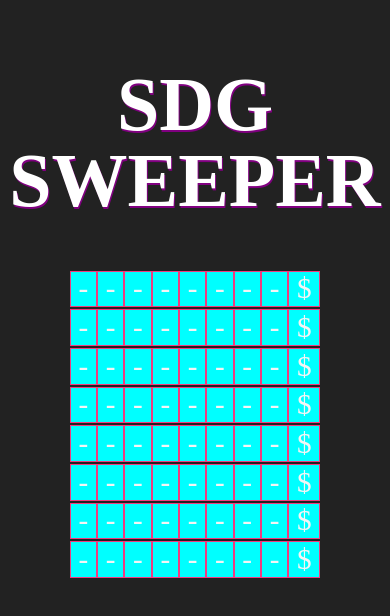
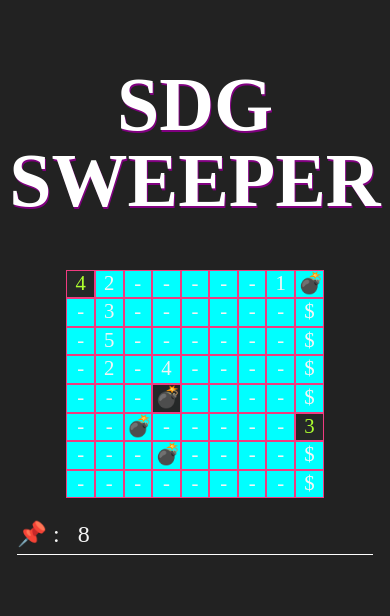
Before and after one commit to TatyCat/sweeper, a React (Create React App) app: page / in a window 390 px wide. Shown: the top 616 px of the page. Built offline with nearby package versions, Linux system fonts and the light colour scheme; a web font is replaced by a local one.

Commit message:
better responsiveness added along with marker/flag

```diff
--- a/src/components/GameBoard.js
+++ b/src/components/GameBoard.js
@@ -4,88 +4,90 @@ class GameBoard extends Component {
   render() {
     return (
       <main>
-        <td>
-          <tr> {" - "}</tr>
-          <tr> {" - "}</tr>
-          <tr> {" - "}</tr>
-          <tr> {" - "}</tr>
-          <tr> {" - "}</tr>
-          <tr> {" - "}</tr>
-          <tr> {" - "}</tr>
-          <tr> {" - "}</tr>
-          <tr> {" $ "}</tr>
-        </td>
-        <td>
-          <tr> {" - "}</tr>
-          <tr> {" - "}</tr>
-          <tr> {" - "}</tr>
-          <tr> {" - "}</tr>
-          <tr> {" - "}</tr>
-          <tr> {" - "}</tr>
-          <tr> {" - "}</tr>
-          <tr> {" - "}</tr>
-          <tr> {" $ "}</tr>
-        </td><td>
-          <tr> {" - "}</tr>
-          <tr> {" - "}</tr>
-          <tr> {" - "}</tr>
-          <tr> {" - "}</tr>
-          <tr> {" - "}</tr>
-          <tr> {" - "}</tr>
-          <tr> {" - "}</tr>
-          <tr> {" - "}</tr>
-          <tr> {" $ "}</tr>
-        </td><td>
-          <tr> {" - "}</tr>
-          <tr> {" - "}</tr>
-          <tr> {" - "}</tr>
-          <tr> {" - "}</tr>
-          <tr> {" - "}</tr>
-          <tr> {" - "}</tr>
-          <tr> {" - "}</tr>
-          <tr> {" - "}</tr>
-          <tr> {" $ "}</tr>
-        </td><td>
-          <tr> {" - "}</tr>
-          <tr> {" - "}</tr>
-          <tr> {" - "}</tr>
-          <tr> {" - "}</tr>
-          <tr> {" - "}</tr>
-          <tr> {" - "}</tr>
-          <tr> {" - "}</tr>
-          <tr> {" - "}</tr>
-          <tr> {" $ "}</tr>
-        </td><td>
-          <tr> {" - "}</tr>
-          <tr> {" - "}</tr>
-          <tr> {" - "}</tr>
-          <tr> {" - "}</tr>
-          <tr> {" - "}</tr>
-          <tr> {" - "}</tr>
-          <tr> {" - "}</tr>
-          <tr> {" - "}</tr>
-          <tr> {" $ "}</tr>
-        </td><td>
-          <tr> {" - "}</tr>
-          <tr> {" - "}</tr>
-          <tr> {" - "}</tr>
-          <tr> {" - "}</tr>
-          <tr> {" - "}</tr>
-          <tr> {" - "}</tr>
-          <tr> {" - "}</tr>
-          <tr> {" - "}</tr>
-          <tr> {" $ "}</tr>
-        </td><td>
-          <tr> {" - "}</tr>
-          <tr> {" - "}</tr>
-          <tr> {" - "}</tr>
-          <tr> {" - "}</tr>
-          <tr> {" - "}</tr>
-          <tr> {" - "}</tr>
-          <tr> {" - "}</tr>
-          <tr> {" - "}</tr>
-          <tr> {" $ "}</tr>
-        </td>
+        <tr>
+          <td className="boom"> {" 4 "}</td>
+          <td> {" 2 "}</td>
+          <td> {" - "}</td>
+          <td> {" - "}</td>
+          <td> {" - "}</td>
+          <td> {" - "}</td>
+          <td> {" - "}</td>
+          <td> {" 1 "}</td>
+          <td> {" 💣 "}</td>
+        </tr>
+        <tr>
+          <td> {" - "}</td>
+          <td> {" 3 "}</td>
+          <td> {" - "}</td>
+          <td> {" - "}</td>
+          <td> {" - "}</td>
+          <td> {" - "}</td>
+          <td> {" - "}</td>
+          <td> {" - "}</td>
+          <td> {" $ "}</td>
+        </tr><tr>
+          <td> {" - "}</td>
+          <td> {" 5 "}</td>
+          <td> {" - "}</td>
+          <td> {" - "}</td>
+          <td> {" - "}</td>
+          <td> {" - "}</td>
+          <td> {" - "}</td>
+          <td> {" - "}</td>
+          <td> {" $ "}</td>
+        </tr><tr>
+          <td> {" - "}</td>
+          <td> {" 2 "}</td>
+          <td> {" - "}</td>
+          <td> {" 4 "}</td>
+          <td> {" - "}</td>
+          <td> {" - "}</td>
+          <td> {" - "}</td>
+          <td> {" - "}</td>
+          <td> {" $ "}</td>
+        </tr><tr>
+          <td> {" - "}</td>
+          <td> {" - "}</td>
+          <td> {" - "}</td>
+          <td className="boom"> {" 💣 "}</td>
+          <td> {" - "}</td>
+          <td> {" - "}</td>
+          <td> {" - "}</td>
+          <td> {" - "}</td>
+          <td> {" $ "}</td>
+        </tr><tr>
+          <td> {" - "}</td>
+          <td> {" - "}</td>
+          <td> {" 💣 "}</td>
+          <td> {" - "}</td>
+          <td> {" - "}</td>
+          <td> {" - "}</td>
+          <td> {" - "}</td>
+          <td> {" - "}</td>
+          <td className="boom"> {" 3 "}</td>
+        </tr><tr>
+          <td> {" - "}</td>
+          <td> {" - "}</td>
+          <td> {" - "}</td>
+          <td> {" 💣 "}</td>
+          <td> {" - "}</td>
+          <td> {" - "}</td>
+          <td> {" - "}</td>
+          <td> {" - "}</td>
+          <td> {" $ "}</td>
+        </tr><tr>
+          <td> {" - "}</td>
+          <td> {" - "}</td>
+          <td> {" - "}</td>
+          <td> {" - "}</td>
+          <td> {" - "}</td>
+          <td> {" - "}</td>
+          <td> {" - "}</td>
+          <td> {" - "}</td>
+          <td> {" $ "}</td>
+        </tr>
+        <p >{"📌: "}
+          <span id="flags"> {" 8"} </span></p>
       </main>
     )
   }
--- a/src/index.css
+++ b/src/index.css
@@ -31,17 +31,35 @@ main {
   margin: 2vw;
 }
 
-td {
+tr {
   color: whitesmoke;
   display: flex;
   flex: nowrap column;
   justify-content: center;
+  padding: 0;
+  cursor: pointer;
 }
 
-tr {
-  font-size: calc(3vh + 1vw);
+td {
+  font-size: calc(2vh + 1vw);
   margin: 0;
-  padding: .7vw 2vw;
+  padding: .5vw;
+  width: calc(2vh + 1.5vw);
+  height: calc(2vh + 1.5vw);
   background-color: cyan;
   border: 1.5px rgb(240, 59, 128) solid;
+  text-align: center;
 }
+
+p {
+  font-size: calc(1.5rem);
+  color: whitesmoke;
+  letter-spacing: .5ch;
+  border-bottom: 1px solid white;
+  padding-bottom: .5rem;
+}
+
+.boom {
+  background-color: rgba(39, 43, 43, 0.699);
+  color: greenyellow;
+}
```
